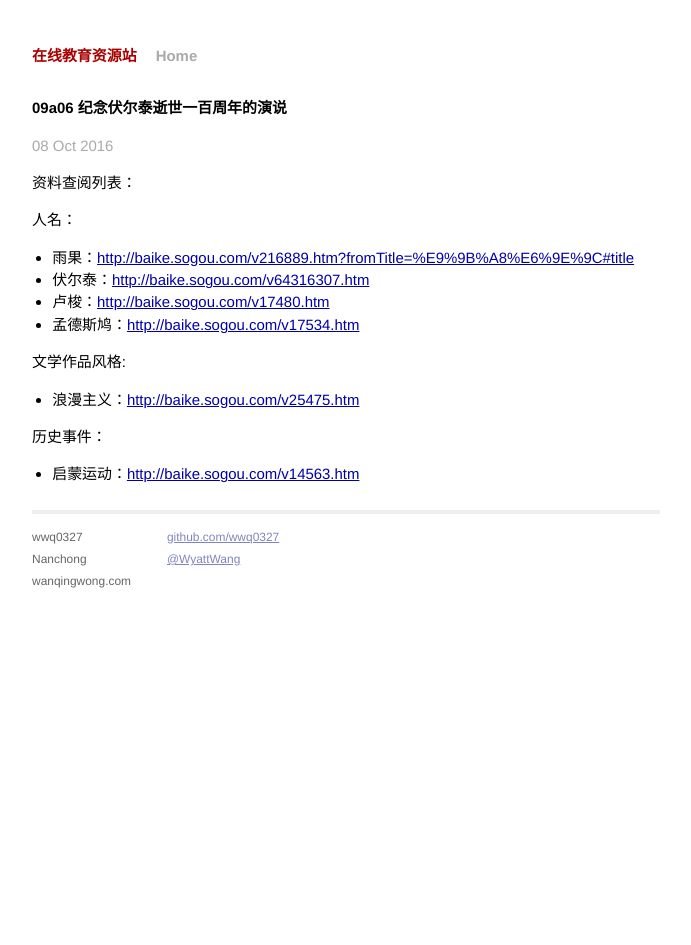
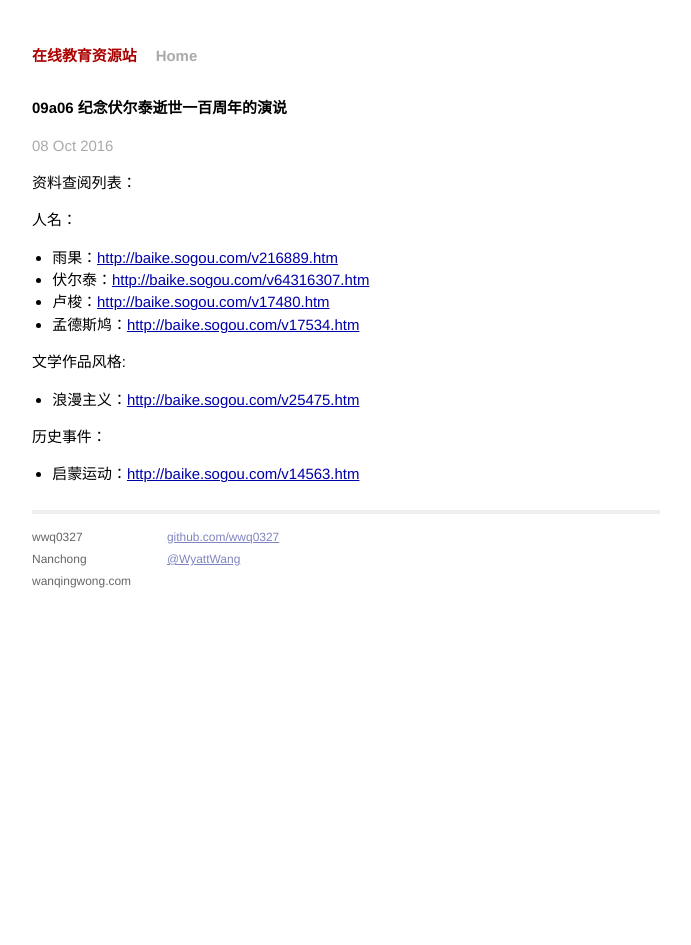
Before and after one commit to wwq0327/class, a Jekyll site: the page built from _posts/2016-10-08-09a06.markdown, in a window 1280 px wide. Shown: the whole page, without its empty margins (294-985 px from the left). Built offline with Jekyll 4.4.1, drawn with Linux system fonts in a browser that asks for light colours; Markdown is read by kramdown in place of the engine named in the settings; some of the changed lines change nothing that is shown.

Commit message:
Update 2016-10-08-09a06.markdown

```diff
--- a/_posts/2016-10-08-09a06.markdown
+++ b/_posts/2016-10-08-09a06.markdown
@@ -8,7 +8,7 @@ keywords: 雨果
 资料查阅列表：
 
 人名：
-- 雨果：<http://baike.sogou.com/v216889.htm?fromTitle=%E9%9B%A8%E6%9E%9C#title>
+- 雨果：<http://baike.sogou.com/v216889.htm>
 - 伏尔泰：<http://baike.sogou.com/v64316307.htm>
 - 卢梭：<http://baike.sogou.com/v17480.htm>
 - 孟德斯鸠：<http://baike.sogou.com/v17534.htm>
```
